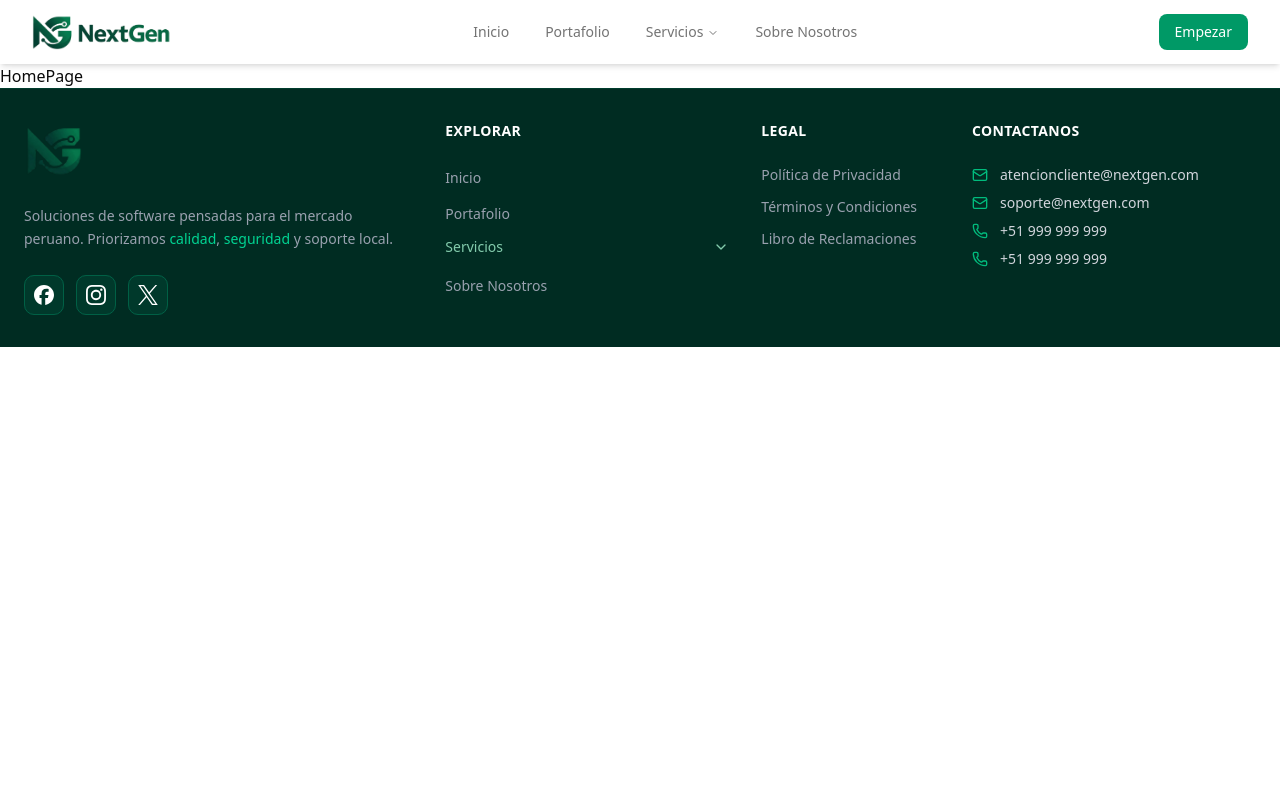
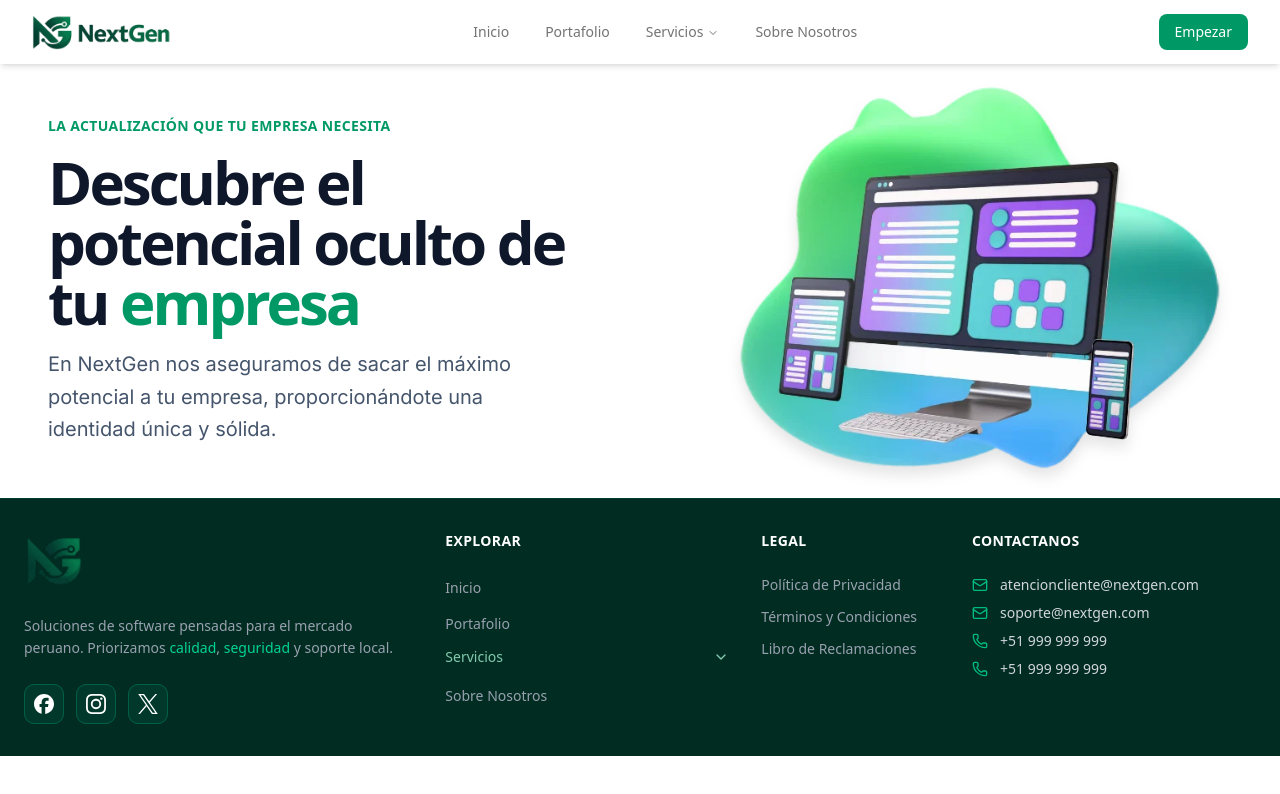
Before and after one commit to devLire/react-shadcn-saas-template, a React (Vite) app: page / in a window 1280 px wide. Shown: the top 794 px of the page. Built offline with nearby package versions, Linux system fonts and the light colour scheme.

Commit message:
feat: Hero section added

```diff
--- /dev/null
+++ b/src/pages/home/components/Hero.tsx
@@ -0,0 +1,43 @@
+interface Props {
+  id?: string;
+}
+
+export const Hero = ({ id }: Props) => {
+  return (
+    <section
+      id={id}
+      className="relative w-full py-15 md:py-2 bg-white flex items-center justify-center overflow-hidden"
+    >
+      <div className="container px-4 lg:px-12 mx-auto">
+        <div className="grid gap-6 lg:grid-cols-2 lg:gap-12 items-center">
+          <div className="flex flex-col justify-center space-y-4">
+            <p className="font-sans text-sm font-semibold tracking-wide uppercase text-emerald-600">
+              La actualización que tu empresa necesita
+            </p>
+            <h1 className="font-heading font-bold text-4xl sm:text-5xl md:text-6xl tracking-tighter text-slate-900 max-w-[600px]">
+              Descubre el potencial oculto de tu{' '}
+              <span className="text-emerald-600">empresa</span>
+            </h1>
+            <p className="font-inter text-slate-600 text-lg md:text-xl max-w-[500px] leading-relaxed">
+              En NextGen nos aseguramos de sacar el máximo potencial a tu
+              empresa, proporcionándote una identidad única y sólida.
+            </p>
+          </div>
+
+          <div className="flex items-center justify-center lg:justify-end relative">
+            <div className="absolute top-1/2 left-1/2 -translate-x-1/2 -translate-y-1/2 w-[300px] h-[300px] bg-emerald-100 rounded-full blur-3xl -z-10" />
+
+            <img
+              src="/mock-hero.webp"
+              alt="Dashboard NextGen"
+              width={600}
+              height={600}
+              className="object-contain w-full max-w-[500px] drop-shadow-xl hover:scale-105 transition-transform duration-500"
+              fetchPriority="high"
+            />
+          </div>
+        </div>
+      </div>
+    </section>
+  );
+};
--- a/src/pages/home/pages/HomePage.tsx
+++ b/src/pages/home/pages/HomePage.tsx
@@ -1,7 +1,9 @@
+import { Hero } from '@/pages/home/components/Hero.tsx';
+
 export const HomePage = () => {
   return (
-    <div>
-      <p>HomePage</p>
-    </div>
+    <>
+      <Hero id={'hero'} />
+    </>
   );
 };
```
Also changed, not shown: public/mock-hero.webp (added).
